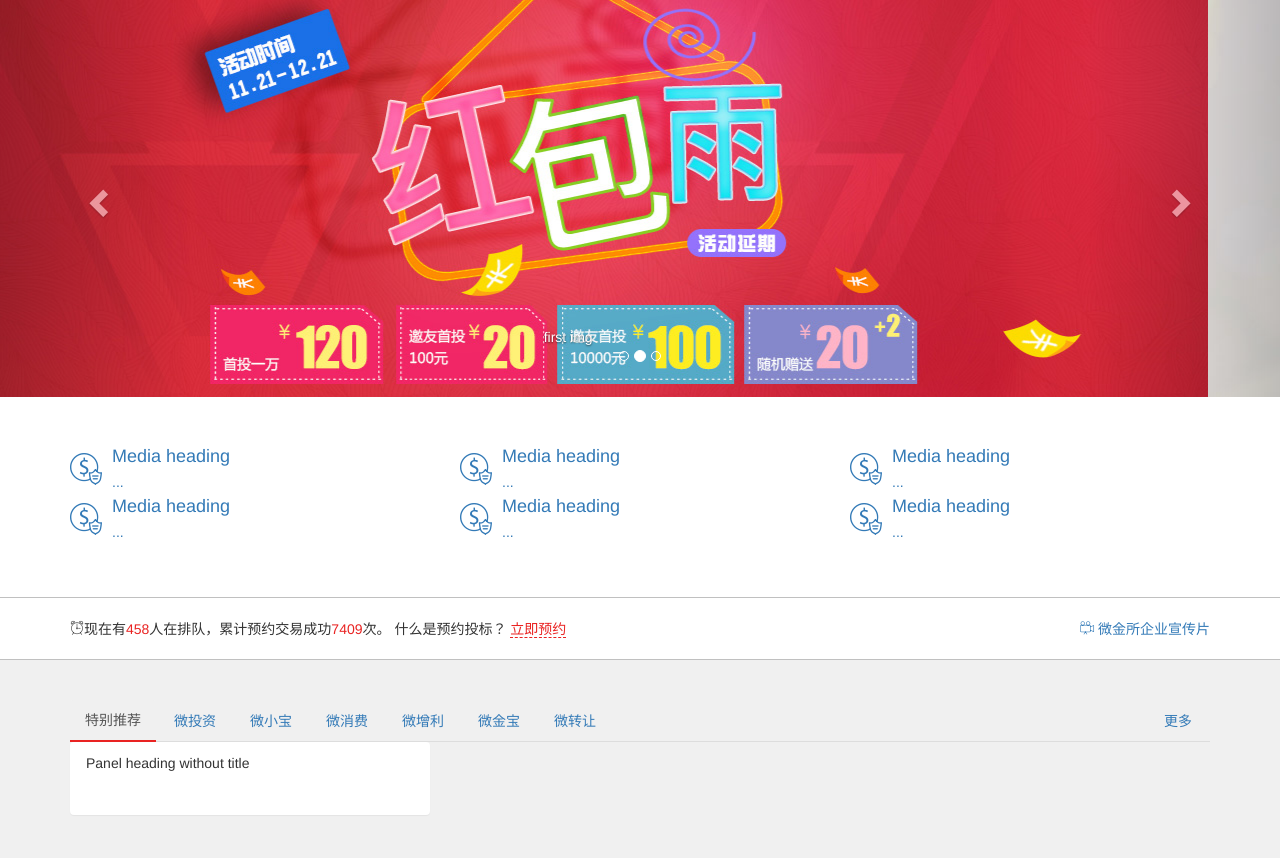
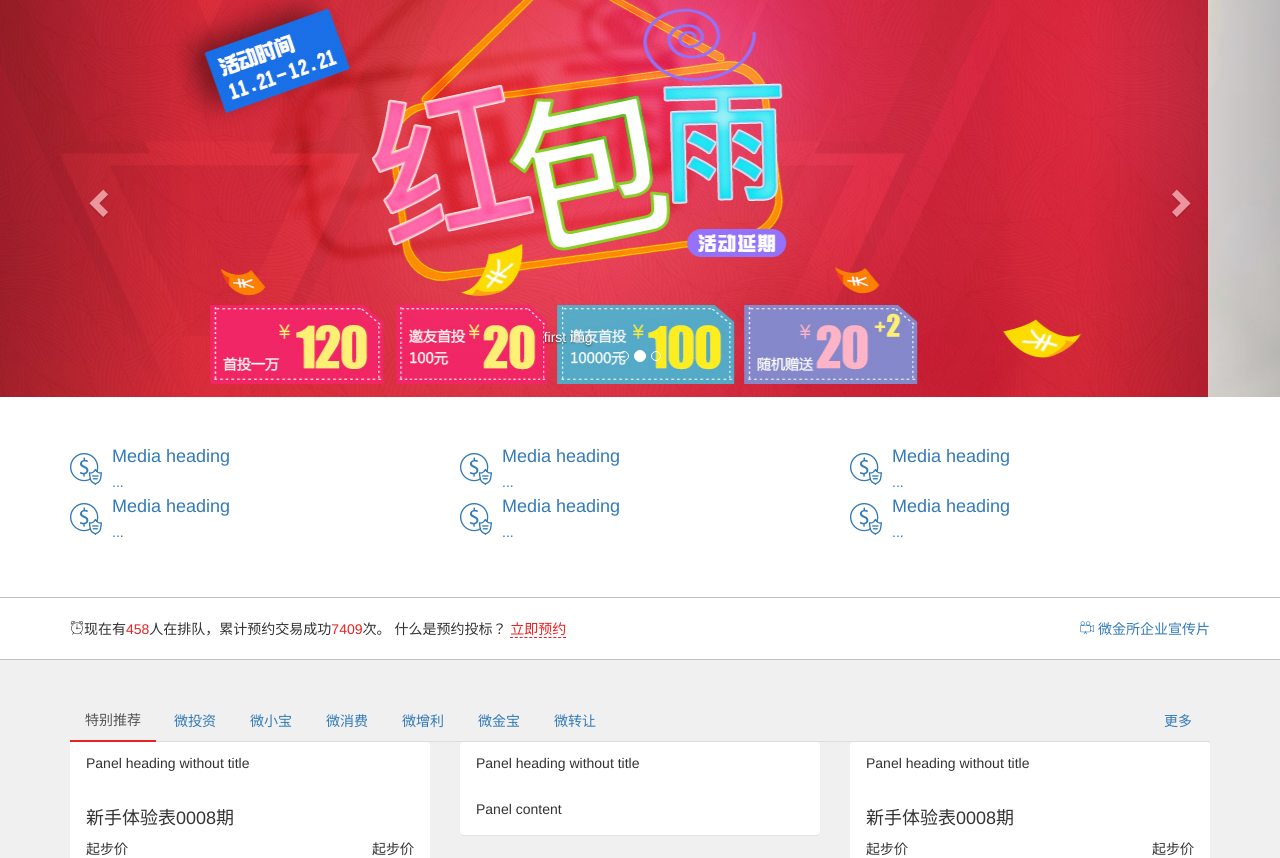
Before and after one commit to AriesZzzz/BootstrapWebTest, a plain HTML site: page index.html in a window 1280 px wide. Shown: the part 94-952 px from the top of the page. Drawn offline with Linux system fonts and the light colour scheme; files whose address does not match are found by name.

Commit message:
修改了index

```diff
--- a/index.html
+++ b/index.html
@@ -153,6 +153,8 @@
                         </div>
                     </a>
                 </div>
+
+
                 <div class="col-sm-6 col-md-4">
                     <a href="#">
                         <div class="media">
@@ -244,7 +246,7 @@
                   <div class="panel panel-czbk actived">
                     <div class="panel-heading">Panel heading without title</div>
                     <div class="panel-body">
-                      <!-- <h4>新手体验表0008期</h4>
+                      <h4>新手体验表0008期</h4>
                       <div class="row">
                         <div class="col-xs-6 text-left">
                           <p>起步价</p>
@@ -264,9 +266,9 @@
                         </div>
                       </div>
                     </div>
-                  </div> -->
+                  </div>
                 </div>
-                <!-- <div class="col-xs-12 col-sm-6 col-md-4">
+                <div class="col-xs-12 col-sm-6 col-md-4">
                   <div class="panel panel-czbk disabled">
                     <div class="panel-heading">Panel heading without title</div>
                     <div class="panel-body">
@@ -312,7 +314,7 @@
             <div role="tabpanel" class="tab-pane fade" id="category_06">...</div>
           </div>
         </div>
-      </section> -->
+      </section>
 
     <section></section>
     <section></section>
```
